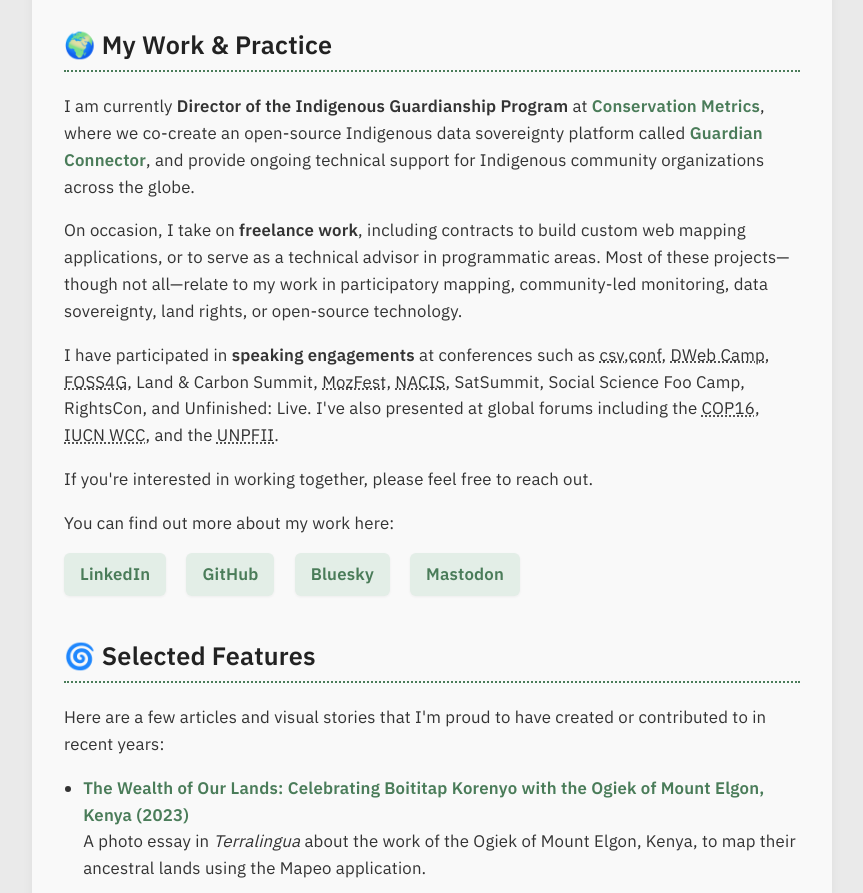
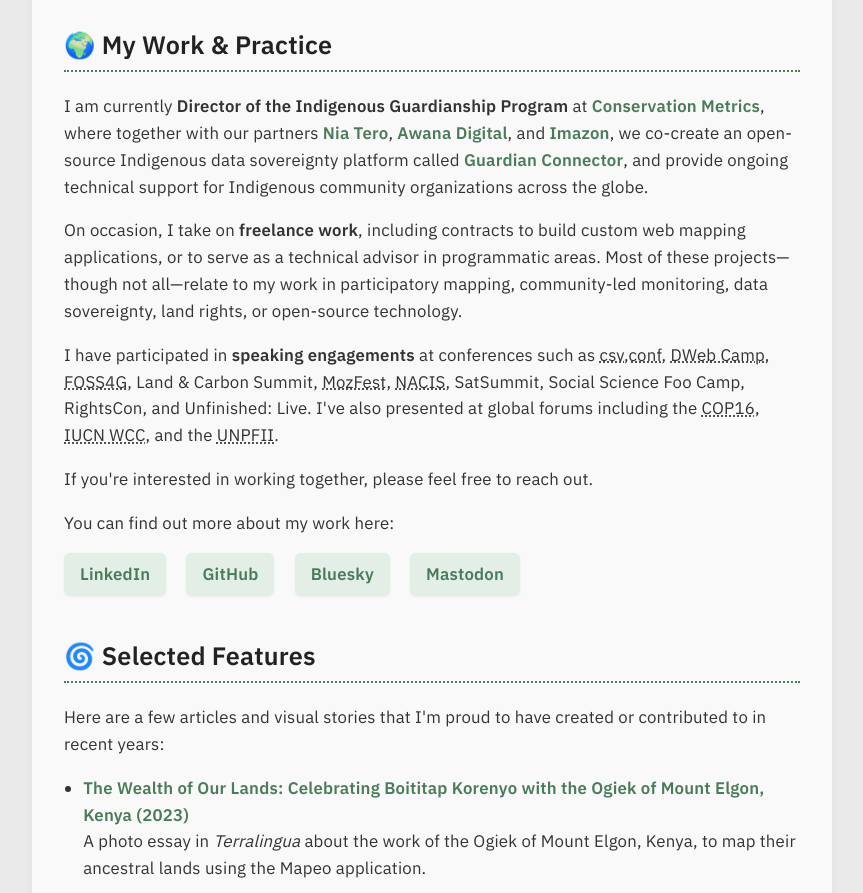
Before and after one commit to rudokemper/rudokemper.github.io, a website: page index.html in a window 1280 px wide. Shown: the part 1100-1993 px from the top of the page, without its empty margins (208-1071 px from the left). Drawn offline with Linux system fonts and the light colour scheme.

Commit message:
Add additional links

```diff
--- a/index.html
+++ b/index.html
@@ -105,7 +105,20 @@
           target="_blank"
           rel="noopener noreferrer"
           >Conservation Metrics</a
-        >, where we co-create an open-source Indigenous data sovereignty platform called
+        >, where together with our partners
+        <a href="https://www.niatero.org" title="Nia Tero" target="_blank" rel="noopener noreferrer"
+          >Nia Tero</a
+        >,
+        <a
+          href="https://awana.digital"
+          title="Awana Digital"
+          target="_blank"
+          rel="noopener noreferrer"
+          >Awana Digital</a
+        >, and
+        <a href="https://imazon.org.br" title="Imazon" target="_blank" rel="noopener noreferrer"
+          >Imazon</a
+        >, we co-create an open-source Indigenous data sovereignty platform called
         <a
           href="https://guardianconnector.net"
           title="Guardian Connector"
```
